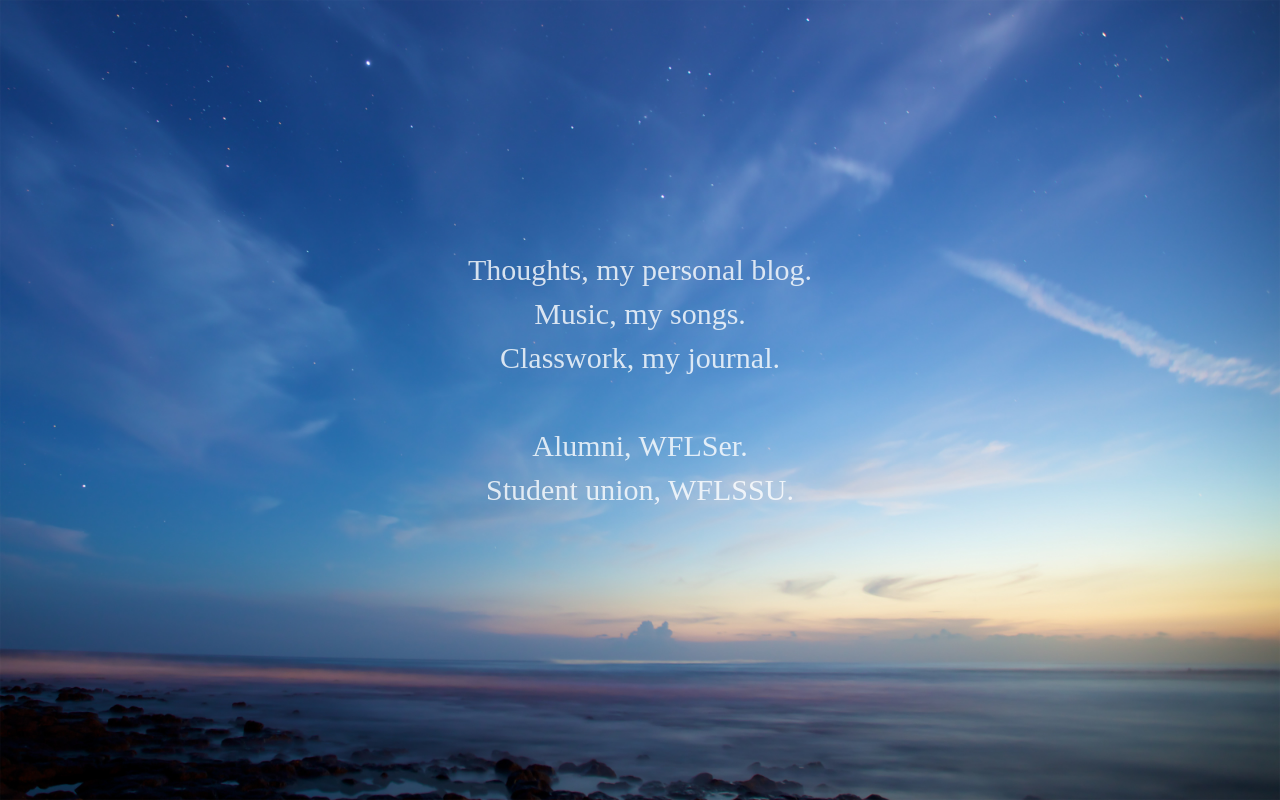
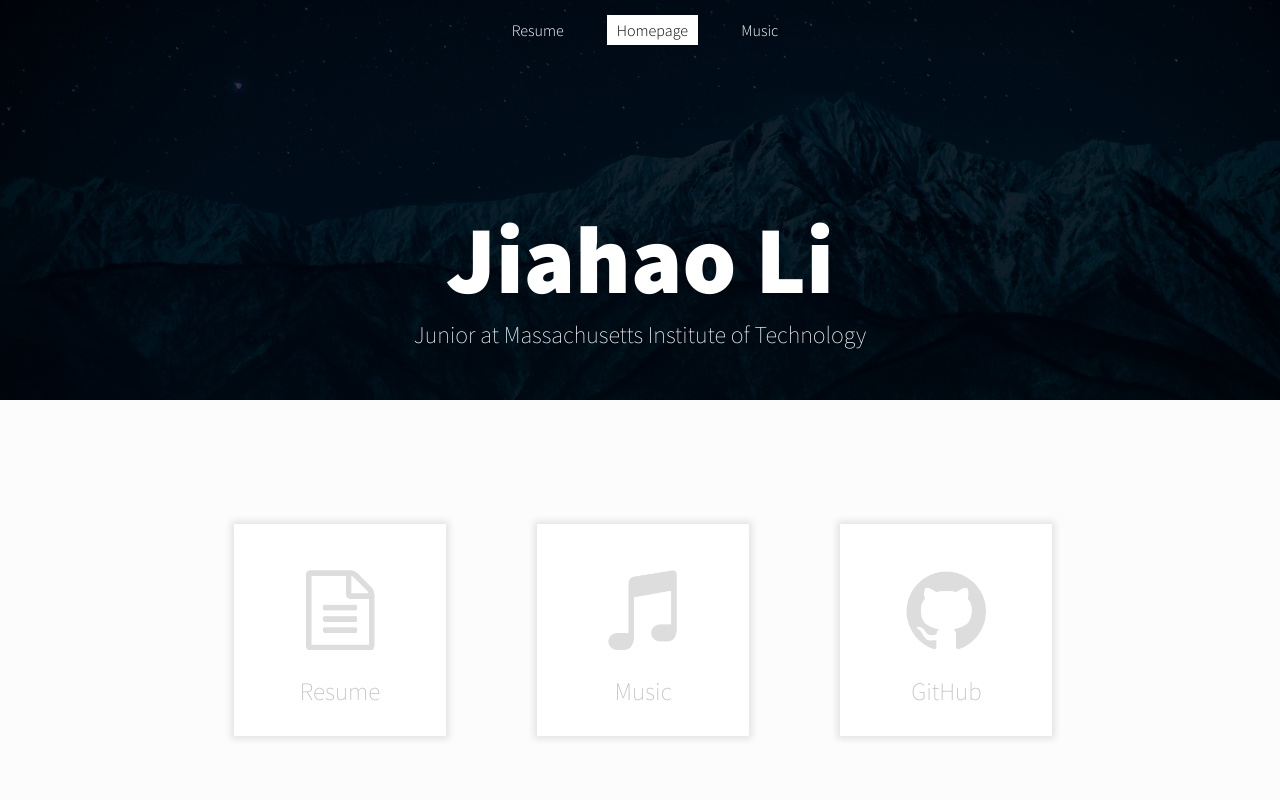
Before and after one commit to isundaylee/isundaylee.github.io, a PHP site: page / in a window 1280 px wide. Run offline with PHP 8.4, Linux system fonts and the light colour scheme; some libraries are stand-ins or nearby versions.

Commit message:
V2 initial.

```diff
--- a/home.html
+++ b/home.html
@@ -1,29 +1,42 @@
 <!DOCTYPE html>
-
 <html>
   <head>
     <meta http-equiv="content-type" content="text/html; charset=UTF-8" />
-    <title>Keep looking, don't settle. </title>
+    <title>Jiahao Li</title>
     <link rel="stylesheet" type="text/css" href="index.css" />
     <script src="http://ajax.googleapis.com/ajax/libs/jquery/1.8.0/jquery.min.js"></script>
+    <link href='https://fonts.googleapis.com/css?family=Source+Sans+Pro:400,400italic,300,200,700,900' rel='stylesheet' type='text/css'>
     <script src="index.js"></script>
   </head>
+  <body>
+    <div id="above">
+      <nav>
+        <a href="/resume">Resume</a>
+        <a class="active" href="/">Homepage</a>
+        <a href="http://soundbook.jiahao.link">Music</a>
+      </nav>
+      <div id="info">
+        <h1>Jiahao Li</h1>
+        <h2>Junior at Massachusetts Institute of Technology</h2>
+      </div>
+    </div>
+    <div id="below">
+      <div class="container">
+        <a href="/resume" class="cell">
+          <img src="images/resume.png" alt="Resume">
+          <p>Resume</p>
+        </a>
 
-  <body>
-    <audio id="bgmusic" preload="auto" controls loop="loop">
-      <!-- source src="http://f1.xiami.net/23401/168439/02_2079017_3112818.mp3" type="audio/mpeg" / -->
-      <source src="music/bg.mp3" type="audio/mpeg" />
-      <source src="music/bg.ogg" type="audio/ogg" />
-      <!-- You could even put a Flash fallback here -->
-    </audio>
+        <a href="http://soundbook.jiahao.link" class="cell">
+          <img src="images/music.png" alt="Music">
+          <p>Music</p>
+        </a>
 
-    <div id="links">
-      <div><a href="http://blog.ljh.me">Thoughts, my personal blog. </a></div>
-      <div><a href="http://music.ljh.me">Music, my songs. </a></div>
-      <div><a href="http://journal.ljh.me">Classwork, my journal. </a></div>
-      <div>&nbsp; </div>
-      <div><a href="http://wflser.org">Alumni, WFLSer. </a></div>
-      <div><a href="http://wflssu.ljh.me">Student union, WFLSSU. </a></div>
+        <a href="https://github.com/isundaylee" class="cell">
+          <img src="images/github.png" alt="GitHub">
+          <p>GitHub</p>
+        </a>
+      </div>
     </div>
   </body>
 </html>
--- a/index.css
+++ b/index.css
@@ -1,24 +1,84 @@
 html {
-  background: url("index.jpg") no-repeat center center fixed;
-  -webkit-background-size: cover;
-  -moz-background-size: cover;
-  -o-background-size: cover;
-  background-size: cover;
-}
+  background: url("images/background.jpg") no-repeat center center fixed;
+  background-size: cover; }
 
+body {
+  margin: 0;
+  font-family: "Source Sans Pro", sans-serif;
+  overflow: hidden; }
 
-#links div {
-  text-align: center;
-  font-size: 30px;
-  margin: 10px;
-}
+.container {
+  width: 1000px;
+  margin: 0 auto; }
 
-#links div a {
-  color: white;
-  opacity: 0.8;
-  text-decoration: none;
-}
+#above {
+  height: 50vh;
+  width: 100vw;
+  background-color: rgba(0, 0, 0, 0.8);
+  position: relative; }
+  #above nav {
+    position: absolute;
+    left: 0;
+    padding: 20px;
+    width: 100%;
+    text-align: center; }
+    #above nav a {
+      font-weight: 300;
+      font-size: 1em;
+      padding: 5px 10px;
+      margin-right: 30px;
+      text-decoration: none;
+      color: white; }
+      #above nav a:hover, #above nav a.active {
+        background-color: white;
+        color: black; }
+  #above #info {
+    position: absolute;
+    bottom: 0;
+    left: 0;
+    width: 100%; }
+    #above #info h1, #above #info h2 {
+      color: white;
+      text-align: center;
+      width: 100%; }
+    #above #info h1 {
+      font-size: 12vh;
+      font-weight: 900;
+      margin-bottom: 0; }
+    #above #info h2 {
+      font-size: 3vh;
+      font-weight: 200;
+      margin-top: 0;
+      margin-bottom: 50px; }
 
-#links div a:hover {
-  color: #1C50FC;
-}
+#below {
+  height: 40vh;
+  width: 100vw;
+  background-color: #FCFCFC;
+  padding-top: 10vh; }
+  #below .cell {
+    display: inline-block;
+    width: 200px;
+    height: 200px;
+    border: 6px solid white;
+    margin: 44px;
+    box-shadow: 0px 0px 7px 3px rgba(0, 0, 0, 0.1);
+    text-decoration: none;
+    background-color: white; }
+    #below .cell:hover {
+      background-color: #F8F8F8; }
+    #below .cell img {
+      display: block;
+      width: 80px;
+      margin: 40px auto;
+      margin-bottom: 25px; }
+    #below .cell p {
+      text-decoration: none !important;
+      color: #bbb;
+      font-size: 25px;
+      text-align: center;
+      font-weight: 200; }
+    #below .cell:first-child {
+      margin-left: 94px; }
+
+/*# sourceMappingURL=index.css.map */
--- a/index.js
+++ /dev/null
@@ -1,13 +0,0 @@
-$(function() {
-
-  $("#links").css('margin-top', ($(window).height() - $("#links").height()) / 2 - 20);
-
-	if (navigator.userAgent.indexOf('iPhone') != -1 || navigator.userAgent.indexOf('iPod') != -1) {
-		$("audio").remove();
- 	} else if (navigator.userAgent.indexOf('iPad') == -1) {
-		music = $("#bgmusic");
-		music.css("display", "none");
-		music[0].play();
-	}
-
-})
--- /dev/null
+++ b/index.sass
@@ -0,0 +1,96 @@
+$below-background-color: #eee
+
+html
+  background: url("images/background.jpg") no-repeat center center fixed
+  background-size: cover
+
+body
+  margin: 0
+  font-family: "Source Sans Pro", sans-serif
+  overflow: hidden
+
+.container
+  width: 1000px
+  margin: 0 auto
+
+#above
+  height: 50vh
+  width: 100vw
+  background-color: rgba(0, 0, 0, 0.8)
+  position: relative
+
+  nav
+    position: absolute
+    left: 0
+    padding: 20px
+    width: 100%
+    text-align: center
+
+    a
+      font-weight: 300
+      font-size: 1em
+      padding: 5px 10px
+      margin-right: 30px
+      text-decoration: none
+      color: white
+
+      &:hover, &.active
+        background-color: white
+        color: black
+
+  #info
+    position: absolute
+    bottom: 0
+    left: 0
+    width: 100%
+
+    h1, h2
+      color: white
+      text-align: center
+      width: 100%
+
+    h1
+      font-size: 12vh
+      font-weight: 900
+      margin-bottom: 0
+
+    h2
+      font-size: 3vh
+      font-weight: 200
+      margin-top: 0
+      margin-bottom: 50px
+
+#below
+  height: 40vh
+  width: 100vw
+  background-color: #FCFCFC
+  padding-top: 10vh
+
+  .cell
+    display: inline-block
+    width: 200px
+    height: 200px
+    border: 6px solid white
+    margin: 44px
+    box-shadow: 0px 0px 7px 3px rgba(0,0,0,0.1)
+    text-decoration: none
+    background-color: white
+
+    &:hover
+      background-color: #F8F8F8
+
+    img
+      display: block
+      width: 80px
+      margin: 40px auto
+      margin-bottom: 25px
+
+    p
+      text-decoration: none !important
+      color: #bbb
+      font-size: 25px
+      text-align: center
+      font-weight: 200
+
+    &:first-child
+      margin-left: 94px
```
Also changed, not shown: images/background.jpg (added), images/github.png (added), images/music.png (added), images/resume.png (added), index.jpg (deleted), 3 other files.
